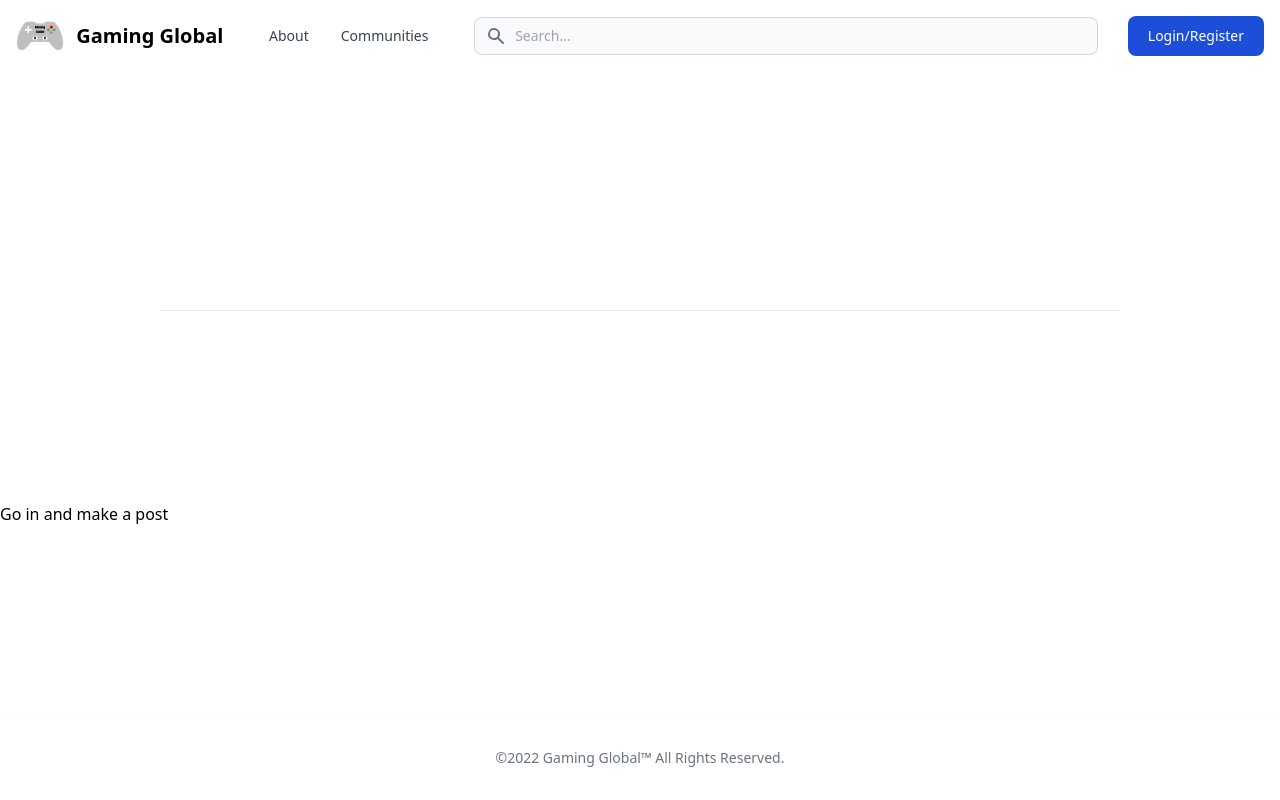
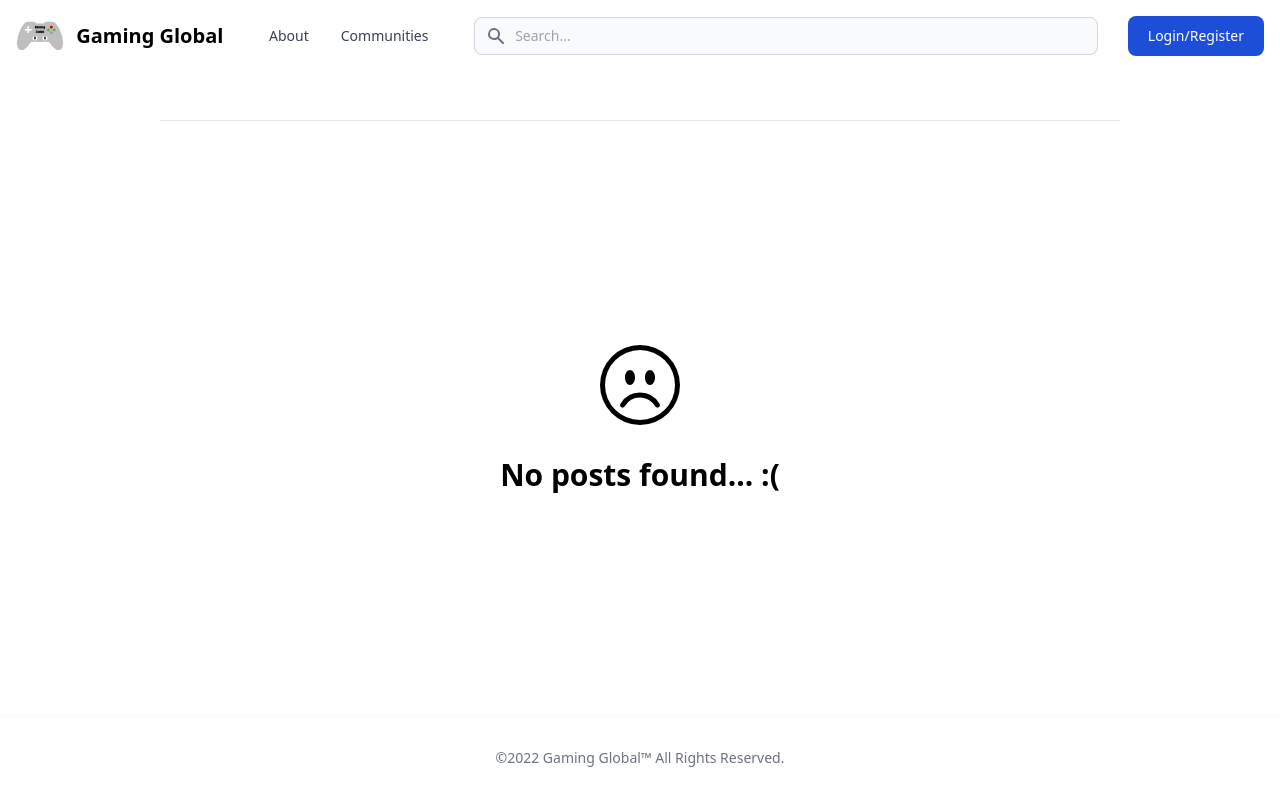
Before and after one commit to JuanPablo2655/3155_Final, a Flask app: a page that uses templates/community.html in a window 1280 px wide. Run offline with Flask 3, Linux system fonts and the light colour scheme; parts of the project's set-up code (start-up, migrations or seed data) failed here and were passed over; some libraries are stand-ins or nearby versions.

Commit message:
Fixed up community looks

```diff
--- a/templates/community.html
+++ b/templates/community.html
@@ -26,12 +26,32 @@
 </div>
 
 {% if not posts %}
-<p>Go in and make a post</p>
+<section class="flex items-center h-full p-16 dark:bg-gray-900 dark:text-gray-100">
+	<div class="container flex flex-col items-center justify-center px-5 mx-auto my-8">
+		<svg class="dark:block hidden" xmlns="http://www.w3.org/2000/svg" width="80" height="80" fill="white"
+			class="bi bi-emoji-frown-fill" viewBox="0 0 16 16">
+			<path
+				d="M8 16A8 8 0 1 0 8 0a8 8 0 0 0 0 16zM7 6.5C7 7.328 6.552 8 6 8s-1-.672-1-1.5S5.448 5 6 5s1 .672 1 1.5zm-2.715 5.933a.5.5 0 0 1-.183-.683A4.498 4.498 0 0 1 8 9.5a4.5 4.5 0 0 1 3.898 2.25.5.5 0 0 1-.866.5A3.498 3.498 0 0 0 8 10.5a3.498 3.498 0 0 0-3.032 1.75.5.5 0 0 1-.683.183zM10 8c-.552 0-1-.672-1-1.5S9.448 5 10 5s1 .672 1 1.5S10.552 8 10 8z" />
+		</svg>
+		<svg class="dark:hidden" xmlns="http://www.w3.org/2000/svg" width="80" height="80" fill="currentColor"
+			class="bi bi-emoji-frown" viewBox="0 0 16 16">
+			<path d="M8 15A7 7 0 1 1 8 1a7 7 0 0 1 0 14zm0 1A8 8 0 1 0 8 0a8 8 0 0 0 0 16z" />
+			<path
+				d="M4.285 12.433a.5.5 0 0 0 .683-.183A3.498 3.498 0 0 1 8 10.5c1.295 0 2.426.703 3.032 1.75a.5.5 0 0 0 .866-.5A4.498 4.498 0 0 0 8 9.5a4.5 4.5 0 0 0-3.898 2.25.5.5 0 0 0 .183.683zM7 6.5C7 7.328 6.552 8 6 8s-1-.672-1-1.5S5.448 5 6 5s1 .672 1 1.5zm4 0c0 .828-.448 1.5-1 1.5s-1-.672-1-1.5S9.448 5 10 5s1 .672 1 1.5z" />
+		</svg>
+		<div class="max-w-md text-center">
+			<!-- SPACER -->
+			<div class="mt-4 mb-8"></div>
+			<p class="text-2xl font-semibold md:text-3xl">No posts found... :(</p>
+		</div>
+	</div>
+</section>
 {% else %}
 
+<section class="flex h-full justify-center items-start">
 	{% for post in posts|reverse %}
-<div class="h-full relative dark:bg-gray-900 flex flex-col justify-center">
-	<div class="w-3/4 slide-top p-10 ">
+	<div class="w-3/4 relative dark:bg-gray-900 flex flex-col justify-center">
+		<div class="w-full slide-top p-10 ">
 			<div class="flex flex-row bg-white p-6 rounded-lg shadow-lg">
 				<!-- UPVOTE -->
 				{% if (session) and post.account_id == session['user']['user_id']%}
@@ -47,10 +67,11 @@
 							</svg>
 						</button>
 					</form>
-				<form action="{{url_for('community.delete_post', name=post.community_name, post_id=post.post_id)}}" method="POST">
+					<form action="{{url_for('community.delete_post', name=post.community_name, post_id=post.post_id)}}"
+						method="POST">
 						<button type="submit">
-						<svg xmlns="http://www.w3.org/2000/svg" width="16" height="16" fill="currentColor" class="bi bi-trash"
-						viewBox="0 0 16 16">
+							<svg xmlns="http://www.w3.org/2000/svg" width="16" height="16" fill="currentColor"
+								class="bi bi-trash" viewBox="0 0 16 16">
 								<path
 									d="M5.5 5.5A.5.5 0 0 1 6 6v6a.5.5 0 0 1-1 0V6a.5.5 0 0 1 .5-.5zm2.5 0a.5.5 0 0 1 .5.5v6a.5.5 0 0 1-1 0V6a.5.5 0 0 1 .5-.5zm3 .5a.5.5 0 0 0-1 0v6a.5.5 0 0 0 1 0V6z" />
 								<path fill-rule="evenodd"
@@ -60,7 +81,8 @@
 					</form>
 				</div>
 				{% endif %}
-			<a href="{{url_for('community.get_specific_post', name=community.community_name, post_id=post.post_id)}}">
+				<a
+					href="{{url_for('community.get_specific_post', name=community.community_name, post_id=post.post_id)}}">
 					<!-- POST CONTENT (PREVIEW)-->
 					<div class="ml-4">
 						<span
@@ -75,7 +97,7 @@
 		</div>
 	</div>
 	{% endfor %}
-
+</section>
 
 {% endif %}
 
```
Lines whose indentation alone changed are shown as unchanged.
